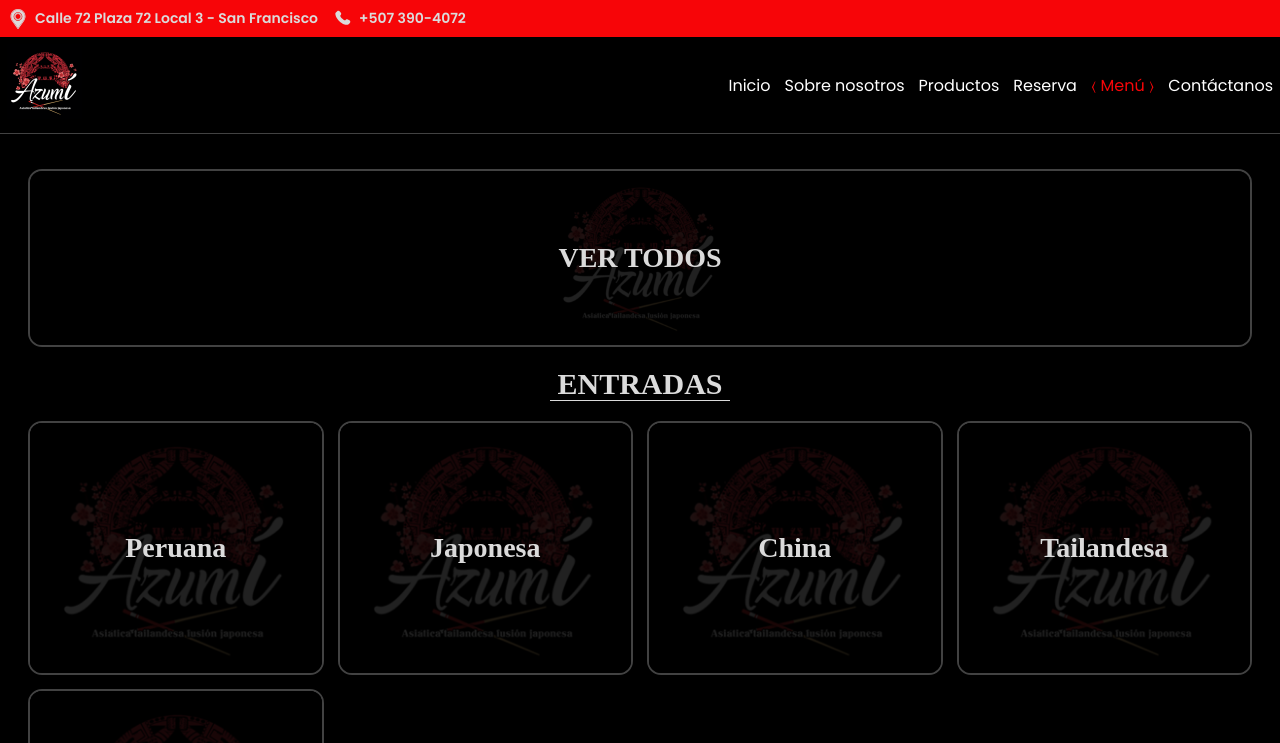
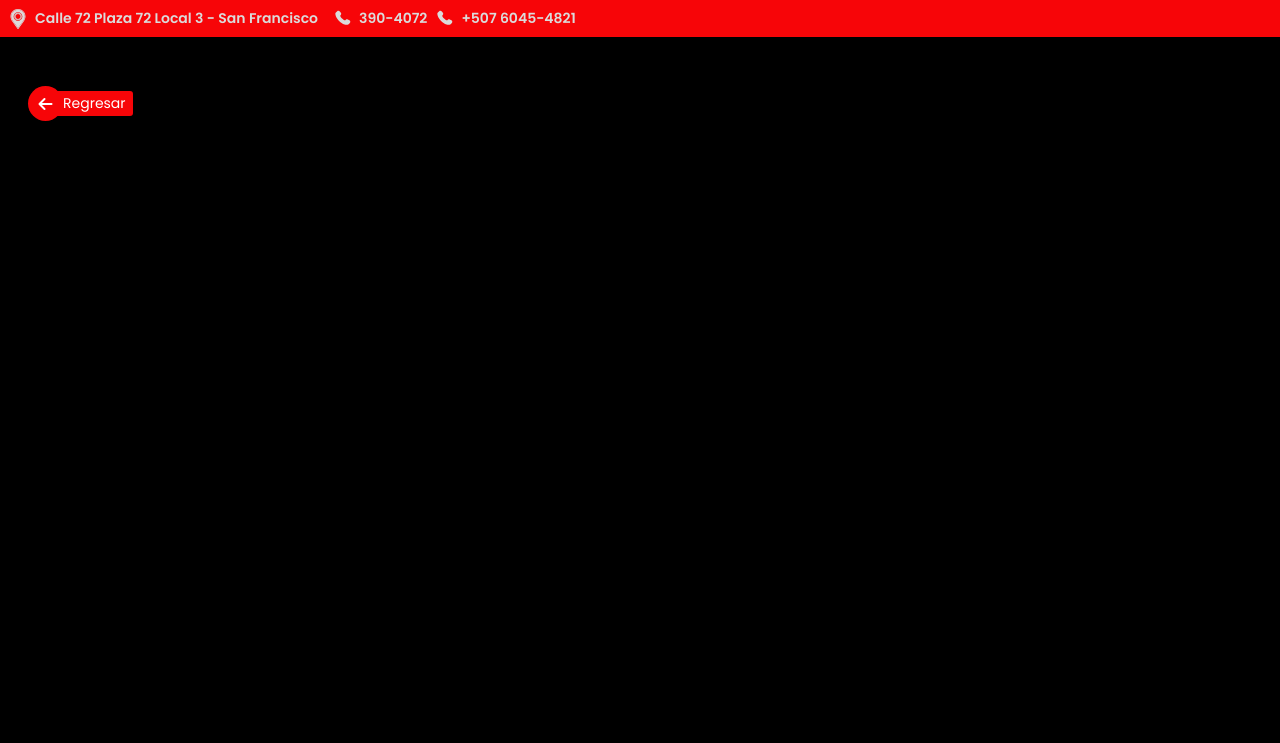
Before and after one commit to jhorman9/azumi-main, a React (Vite) app: page /#/main in a window 1280 px wide. Shown: the top 743 px of the page. Built offline with nearby package versions, Linux system fonts and the light colour scheme; a web font is replaced by a local one.

Commit message:
insertando nuevas fotos

```diff
--- a/src/App.jsx
+++ b/src/App.jsx
@@ -36,15 +36,15 @@ function App() {
       <ScrollToTop />
         <main>
           <Routes element={<ProtectedRoutes />}>
-              <Route path='/' element={<HomePage />}/>
+              {/* <Route path='/' element={<HomePage />}/>
               <Route path='/about' element={<AboutPage />}/>
               <Route path='/products' element={<Products />}/>
-              <Route path='/reserva' element={<Reserva />}/>
-              <Route path='/main' element={<MainPage />}/>
-              <Route path='/main/:category' element={<CategoryById />} />
-              <Route path='/main/:category/:dishes' element={<CategoryById />} />
-              <Route path='/cart' element={<CartMain />}/>
-              <Route path='/contacts' element={<Contacts />}/>
+              <Route path='/reserva' element={<Reserva />}/> */}
+              <Route path='/' element={<MainPage />}/>
+              <Route path='/:category' element={<CategoryById />} />
+              <Route path='/:category/:dishes' element={<CategoryById />} />
+              {/* <Route path='/cart' element={<CartMain />}/>
+              <Route path='/contacts' element={<Contacts />}/> */}
           </Routes>
         </main>
       <FooterComponent />
--- a/src/components/NavComponents/HeaderComponent.jsx
+++ b/src/components/NavComponents/HeaderComponent.jsx
@@ -11,7 +11,9 @@ const HeaderComponent = () => {
         </div>
         <div className='header-info'>
         <PhoneSVG />
-        <a href="tel:3904072">+507 390-4072</a>
+        <a href="tel:3904072">390-4072</a>
+        <PhoneSVG />
+        <a href="https://wa.link/egw0dg">+507 6045-4821</a>
         </div>
     </header>
   )
--- a/src/components/NavComponents/NavBar.jsx
+++ b/src/components/NavComponents/NavBar.jsx
@@ -6,7 +6,7 @@ const NavBar = () => {
   return (
     <>
       <HeaderComponent />
-      <NavComponent />
+      {/* <NavComponent /> */}
     </>
   )
 }
--- a/src/pages/CategoryById.jsx
+++ b/src/pages/CategoryById.jsx
@@ -12,7 +12,7 @@ export const CategoryById = () => {
     const { category, dishes } = useParams();
 
     const toBack = () => {
-        navigate('/main');
+        navigate('/');
     }
 
     let filterData = menuJson.filter(
```
